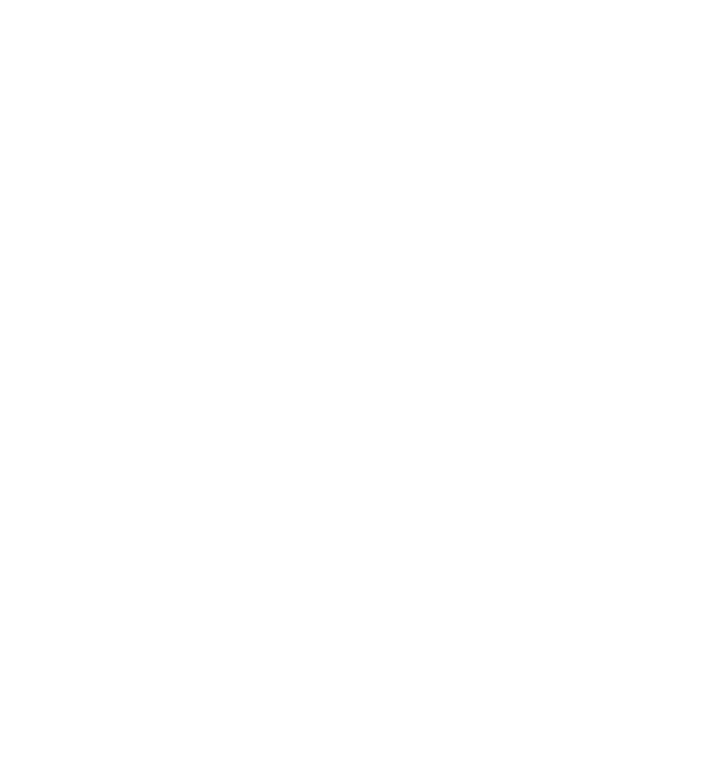
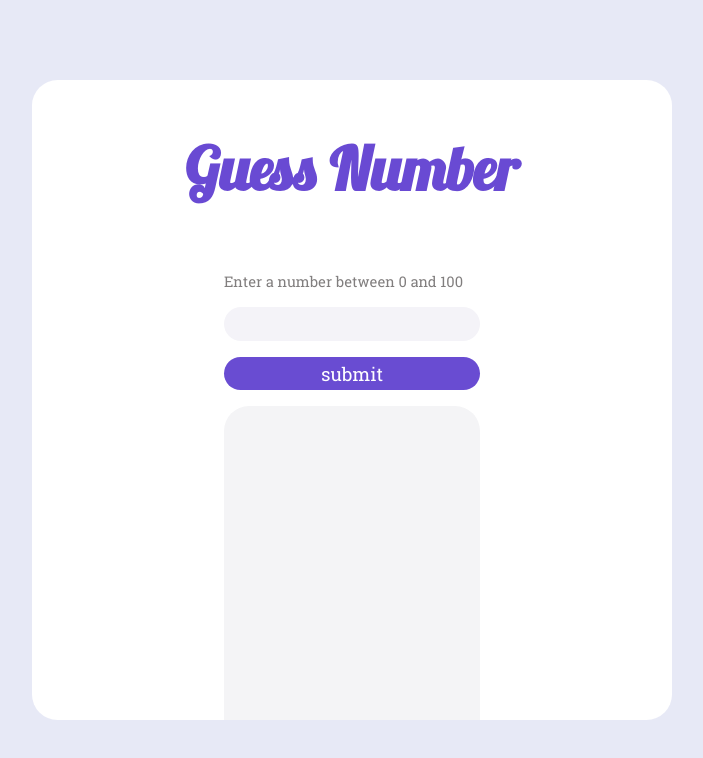
Before and after one commit to sajjadghorbani80/WebOnline-Game, a plain HTML site: page client/index.html in a window 1280 px wide. Shown: the whole page, without its empty margins (288-991 px from the left). Drawn offline with nearby package versions, Linux system fonts and the light colour scheme.

Commit message:
feat: front-end of guessNumber game

```diff
--- a/client/index.html
+++ b/client/index.html
@@ -5,13 +5,34 @@
     <meta charset="UTF-8">
     <meta http-equiv="X-UA-Compatible" content="IE=edge">
     <meta name="viewport" content="width=device-width, initial-scale=1.0">
-    <script src="https://unpkg.com/vue@3/dist/vue.global.js"></script>
+    <!-- <script src="https://unpkg.com/vue@3/dist/vue.global.js"></script> -->
+    <link rel="stylesheet" href="./src/assets/css/styles.css">
     <title>Document</title>
 </head>
 
 <body>
+    <div class="app-container">
+        <div class="main">
+            <div class="logo-container">
+                <h1>Guess Number</h1>
+            </div>
+            <div class="game-container">
+                <div class="user-input">
+                    <label for="">Enter a number between 0 and 100</label>
+                    <input id="guessinput" type="text">
+                    <button id="submit">submit</button>
+                </div>
+                <div class="show-result">
+                    <div id="result-box">
+                    </div>
 
 
+                </div>
+            </div>
+
+        </div>
+    </div>
+    <script src="./src/assets/js/guessNumber.js"></script>
 </body>
 
 </html>
--- /dev/null
+++ b/client/src/assets/css/styles.css
@@ -0,0 +1,133 @@
+* {
+    margin: 0;
+    padding: 0;
+    box-sizing: border-box;
+}
+
+.app-container {
+    width: 100%;
+    height: 100vh;
+    display: flex;
+    align-items: center;
+    justify-content: center;
+    background-color: #e7e9f6;
+}
+
+.main {
+    background-color: #ffffff;
+    width: 50%;
+    height: 80vh;
+    text-align: center;
+    border-radius: 4%;
+    display: flex;
+    flex-direction: column;
+    justify-content: center;
+}
+
+.logo-container {
+    width: 100%;
+    height: 30%;
+    display: flex;
+    align-items: center;
+    justify-content: center;
+    /* background-color: #694cd2; */
+}
+
+.game-container {
+    width: 100%;
+    display: flex;
+    flex-direction: column;
+    align-items: center;
+    height: 70%;
+    /* background-color: bisque; */
+}
+
+.user-input {
+    width: 100%;
+    height: 30%;
+    display: flex;
+    flex-direction: column;
+    justify-content: center;
+    align-items: center;
+}
+
+label {
+    width: 40%;
+    text-align: left;
+    color: #817e7e;
+    margin-bottom: 2vh;
+    font-family: 'roboto-reg';
+    font-size: 11pt;
+}
+
+.show-result {
+    width: 100%;
+    height: 70%;
+    display: flex;
+    justify-content: center;
+}
+
+h1 {
+    font-family: lobster;
+    font-size: 45pt;
+    color: #694AD3;
+}
+
+p {
+    font-family: 'roboto-reg';
+    font-size: 12pt;
+    padding: 1%;
+    width: 100%;
+    margin-bottom: 2%;
+    border-bottom: 1px dashed #d5cece;
+}
+button {
+    background-color: #694cd2;
+    color: #ffffff;
+    width: 40%;
+    font-family: 'Space Grotesk';
+    height: 25%;
+    outline: none;
+    border: none;
+    border-radius: 25px;
+    margin-bottom: 2vh;
+    font-family: 'roboto-reg';
+    font-size: 14pt;
+}
+
+input {
+    display: block;
+    width: 40%;
+    background-color: #f4f3f8;
+    height: 25%;
+    outline: none;
+    border: none;
+    border-radius: 25px;
+    margin-bottom: 2vh;
+    text-align: center;
+    font-family: 'roboto-reg';
+
+}
+
+#result-box {
+    width: 40%;
+    background-color: #f4f4f6;
+    border-radius: 25px 25px 0 0;
+    overflow-x: hidden;
+    overflow-y: auto;
+    padding: 2%;
+    display: flex;
+    flex-direction: column-reverse;
+    justify-content: start;
+}
+
+
+@font-face {
+    font-family: 'lobster';
+    src: url('../fonts/Lobster/Lobster_1.3.otf');
+}
+
+@font-face {
+    font-family: 'roboto-reg';
+    src: url('../fonts/roboto-slab/RobotoSlab-Regular.ttf');
+}
```
Also changed, not shown: client/src/assets/fonts/Lobster/Lobster_1.3.otf (added), client/src/assets/fonts/roboto-slab/RobotoSlab-Bold.ttf (added), client/src/assets/fonts/roboto-slab/RobotoSlab-Light.ttf (added), client/src/assets/fonts/roboto-slab/RobotoSlab-Regular.ttf (added), client/src/assets/fonts/roboto-slab/RobotoSlab-Thin.ttf (added).
